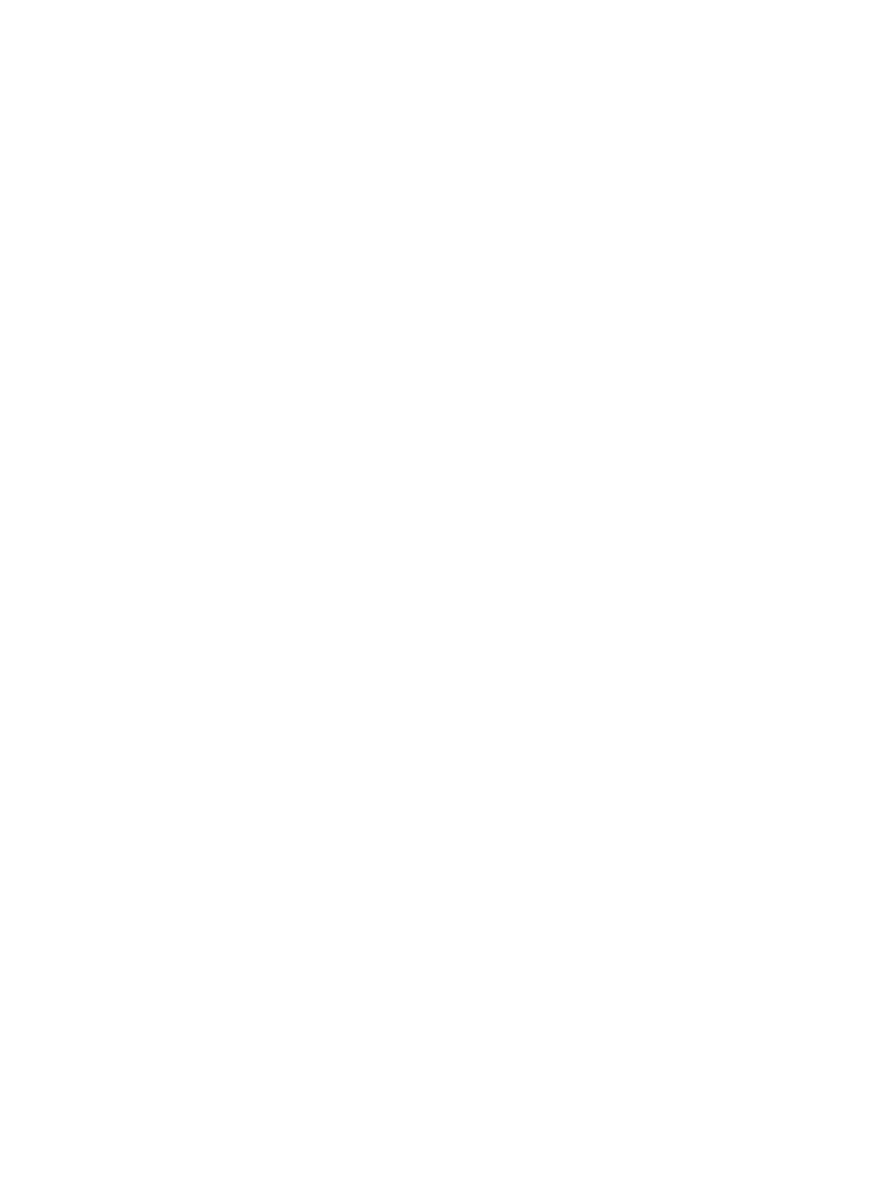
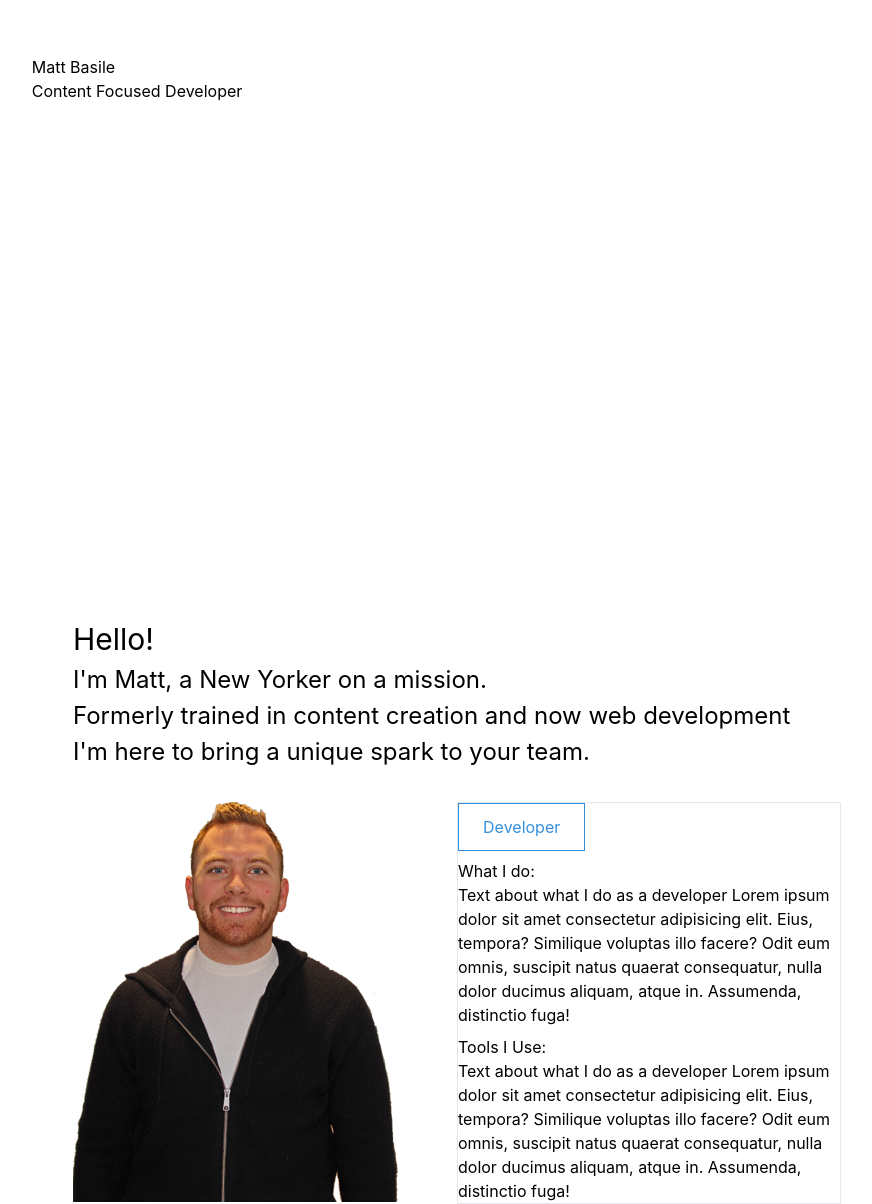
Before and after one commit to mattbasile/Matt-Basile.com, a React (Create React App) app in the folder client/: page / in a window 1280 px wide. Shown: the part 103-1307 px from the top of the page, without its empty margins (183-1055 px from the left). Before the commit the page ends 800 px from the top, so only its background shows below. Built offline with nearby package versions, Linux system fonts and the light colour scheme.

Commit message:
Header and profile sections laid out

```diff
--- a/client/src/App.css
+++ b/client/src/App.css
@@ -0,0 +1,8 @@
+.h-75 {
+    height: 90vh;
+}
+.active{
+    background-color: white;
+    color: #3490DC;
+    border: 1px solid #3490DC;
+}
--- a/client/src/App.js
+++ b/client/src/App.js
@@ -1,14 +1,21 @@
-import React, { Component } from 'react';
-import './App.css';
+import React, { Component } from 'react'
+import { Route } from 'react-router'
+
+import HomePage from './components/HomePage/HomePage'
+
+
 
 class App extends Component {
+
   render() {
     return (
       <div className="App">
+        <Route exact path="/" component={HomePage} />
 
       </div>
     );
   }
 }
 
+
 export default App;
--- /dev/null
+++ b/client/src/components/HomePage/Header.js
@@ -0,0 +1,24 @@
+import React from 'react'
+import '../../App.css'
+
+function Header(props) {
+  return (
+    <div className="w-full h-75 flex bg-pink">
+      <div className=" w-1/2 flex flex-col justify-around items-center" >
+          <div>
+            <h1>Matt Basile</h1>
+            <h2>Content Focused Developer</h2>
+          </div>
+          <div className="flex justify-between w-2/5 mx-auto">
+              <button className="bg-blue hover:bg-blue-dark text-white font-bold py-2 px-4 rounded">My Story</button>
+              <button className="bg-blue hover:bg-blue-dark text-white font-bold py-2 px-4 rounded">My Work</button>
+         </div>
+      </div>
+      <div className=" w-1/2 "></div>
+    </div>
+  )
+}
+
+
+
+export default Header
--- /dev/null
+++ b/client/src/components/HomePage/HomePage.js
@@ -0,0 +1,18 @@
+import React, { Component } from 'react'
+import Articles from './Articles'
+import Projects from './Projects'
+import Profile from './Profile'
+import Header from './Header'
+import Contact from './Contact'
+
+export default class HomePage extends Component {
+
+  render() {
+    return (
+      <div>
+        <Header/>
+        <Profile />
+      </div>
+    )
+  }
+}
--- /dev/null
+++ b/client/src/components/HomePage/Profile.js
@@ -0,0 +1,32 @@
+import React from 'react'
+import ProfileImg from '../../profile.png'
+
+export default function Profile() {
+  return (
+    <div className="w-3/5 mx-auto">
+      <h4 className="text-3xl" >Hello!</h4>
+      <p className="text-2xl">I'm Matt, a New Yorker on a mission.</p>
+      <p className="text-2xl">Formerly trained in content creation and now web development <br/> I'm here to bring a unique spark to your team.</p>
+    <div className="flex mt-8">
+        <div className="w-1/2">
+        <img src={ProfileImg} alt=""/>
+        </div>
+        <div className="w-1/2 border border-blue">
+            <div className="flex w-full justify-around h-12">
+                <button className="border border-white w-full bg-blue text-white active">Developer</button>
+                <button className="border border-white w-full bg-blue text-white">Content Creator</button>
+                <button className="border border-white w-full bg-blue text-white">Person</button>
+            </div>
+            <div className="my-2">
+                <h3 className="">What I do: </h3>
+                <p >Text about what I do as a developer Lorem ipsum dolor sit amet consectetur adipisicing elit. Eius, tempora? Similique voluptas illo facere? Odit eum omnis, suscipit natus quaerat consequatur, nulla dolor ducimus aliquam, atque in. Assumenda, distinctio fuga!</p>
+            </div>
+            <div className=""my-2>
+                <h3 className="">Tools I Use: </h3>
+                <p>Text about what I do as a developer Lorem ipsum dolor sit amet consectetur adipisicing elit. Eius, tempora? Similique voluptas illo facere? Odit eum omnis, suscipit natus quaerat consequatur, nulla dolor ducimus aliquam, atque in. Assumenda, distinctio fuga!</p>
+            </div>
+        </div>
+    </div>
+    </div>
+  )
+}
--- /dev/null
+++ b/client/src/data/data.json
@@ -0,0 +1,53 @@
+{
+    "portfolio":[
+        {
+        "title": "Developer",
+        "WID": "A description of what i do as a dev",
+        "tools": ["HTML5", "CSS3", "CSS Preprocessors", "Javascript", "React", "Redux",  "Node", "Express", "Git", "Netlify", "Heroku"]
+        },
+        {
+        "title": "Content Creator",
+        "WID": "A description of what i do as a CC",
+        "tools": ["Adobe Creative Suite", "Final Cut X", "Writing", "Editing"]
+        },
+        {
+        "title": "Person",
+        "WID": "A description of what i do as a Person",
+        "tools": ["Banjo player", "Die hard Jets, Mets, & Knicks Fan", "Amateur Chef", "Fitness enthusiast", "Pizza Lover"]
+        }
+    ],
+    "projects": [
+        {
+            "title": "Guidr",
+            "img": "",
+            "url": "https://guidr2.netlify.com/",
+            "githubURL": "https://github.com/guidr-app-lion-team/guidr-client-deploy",
+            "description": "What I did during Guidr",
+            "WIL": "what I learned over that time",
+            "tools": ["JSX", "TailwindCSS", "CSS", "Javascript", "React", "Redux", "Git", "Netlify"],
+            "screenshots": []
+        },
+        {
+            "title": "Pokedex Redux",
+            "img": "",
+            "url": "https://basile-pokedex.netlify.com/",
+            "githubURL": "https://github.com/mattbasile/Pokedex-Deploy",
+            "description": "What I did during Pokedex",
+            "WIL": "what I learned over that time",
+            "tools": ["JSX", "TailwindCSS", "CSS", "Javascript", "React", "Redux", "Git", "Netlify"],
+            "screenshots": []
+        },
+        {
+            "title": "DBZ Battles",
+            "img": "",
+            "url": "https://mattbasile.github.io/",
+            "githubURL": "https://github.com/mattbasile/DragonballZ-Battle",
+            "description": "What I did during DBZ Battles",
+            "WIL": "what I learned over that time",
+            "tools": [ "HTML5", "CSS", "LESS", "Javascript", "Git", "Github Pages"],
+            "screenshots": []
+        }
+
+    ]
+
+}
--- a/client/src/index.js
+++ b/client/src/index.js
@@ -1,7 +1,29 @@
 import React from 'react';
 import ReactDOM from 'react-dom';
+// import WebFont from 'webfontloader'
+import { BrowserRouter as Router } from "react-router-dom";
+// CSS Stylings
 import './index.css';
 import App from './App';
 
+// Provider/Loggers
+import { Provider } from "react-redux";
+import { createStore, applyMiddleware, compose } from "redux";
+import rootReducer from "./reducers/";
+import thunk from 'redux-thunk';
+import logger from 'redux-logger'
 
-ReactDOM.render(<App />, document.getElementById('root'));
+const composeEnhancers = window.__REDUX_DEVTOOLS_EXTENSION_COMPOSE__ || compose;
+const store = createStore(
+  rootReducer,
+  composeEnhancers(applyMiddleware(thunk, logger))
+);
+
+
+ReactDOM.render(
+  <Provider store={store}>
+    <Router>
+      <App />
+    </Router>
+  </Provider>,
+  document.getElementById('root'));
--- /dev/null
+++ b/client/src/reducers/index.js
@@ -0,0 +1,14 @@
+// imports
+import data from '../data/data.json'
+
+const initialState = {
+  projects: data.projects,
+  portfolio: data.portfolio
+}
+export default (state = initialState, { type, payload }) => {
+  switch (type) {
+
+  default:
+    return state
+  }
+  }
```
Also changed, not shown: client/src/actions/index.js (added, +18 -0 lines), client/src/components/HomePage/Articles.js (added), client/src/components/HomePage/Contact.js (added), client/src/components/HomePage/Projects.js (added), client/src/profile.png (added).
